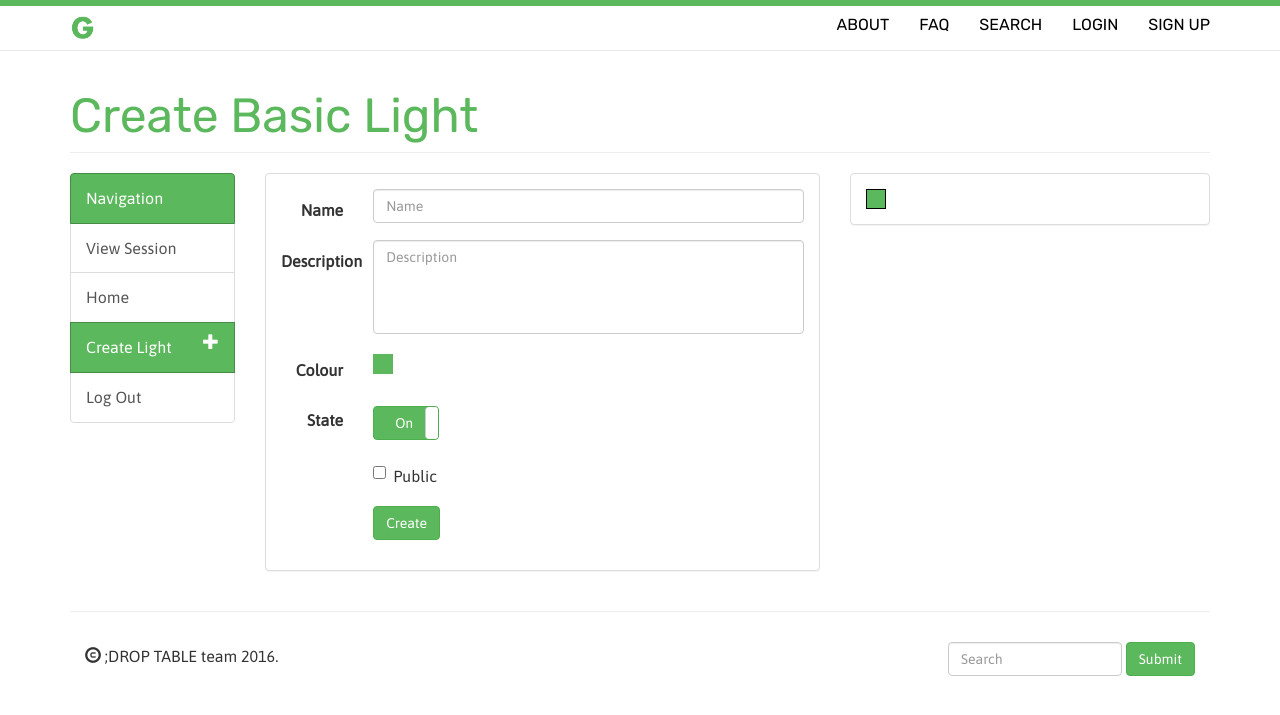
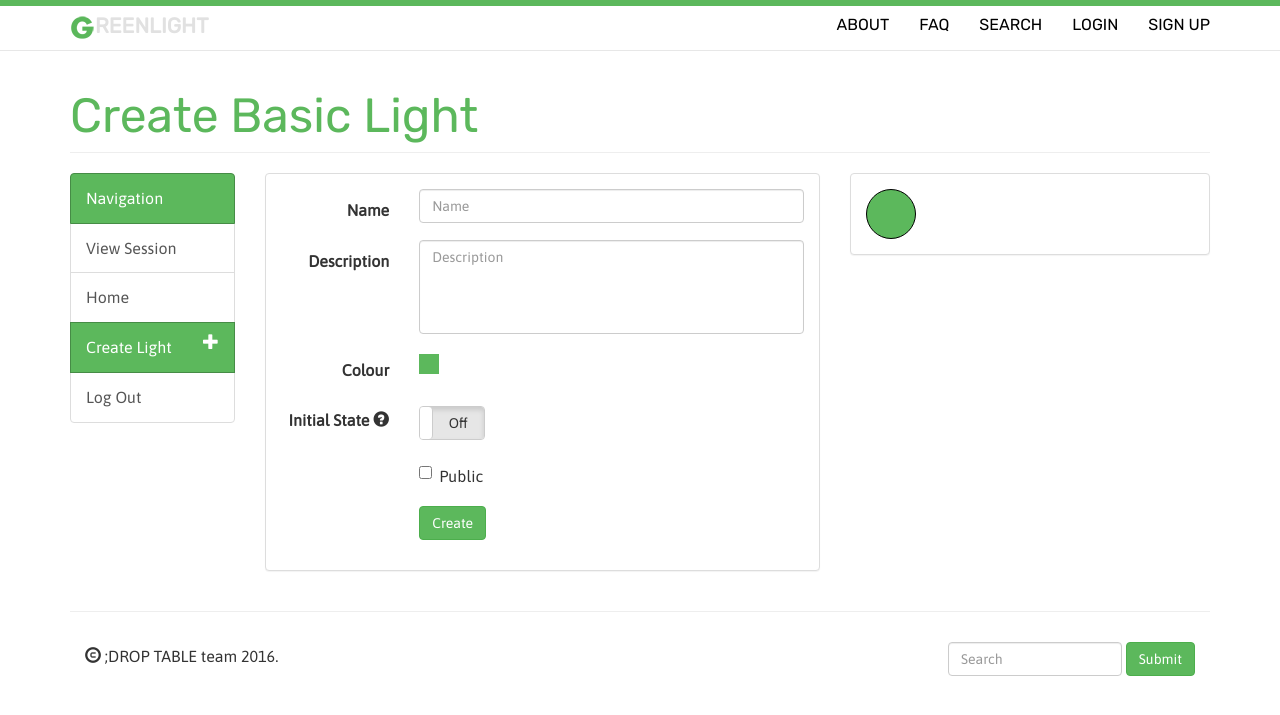
Before and after one commit to s3609381/Greenlight, a PHP site: page /dashboard/create-basic-light.php in a window 1280 px wide. Shown: the top 715 px of the page. Run offline with PHP 8.4, Linux system fonts and the light colour scheme.

Commit message:
[Steph] Fixed some QA issues on signup page, nav header and footer (see corresponding trello cards). Layed out the initial create basic light page - form done and includes a live previe of the light in another panel. Imported some css and js for the colour picker i used.

```diff
--- a/css/style.css
+++ b/css/style.css
@@ -54,12 +54,18 @@ textarea {
   font-weight: bold;
 }
 
+/* this is used as the 'greenlight' until our actual graphic is ready */
 .temp-greenlight{
-
-  width: 20px;
-  height: 20px;
+  border-radius: 50%;
+  width: 50px;
+  height: 50px;
   border: 1px solid #000;
   background-color: #5cb85c;
+}
+
+.tooltip-inner {
+    white-space:pre;
+    max-width:none;
 }
 
 /* note for steph from steph: remove border radius from buttons */
@@ -107,11 +113,17 @@ li> a:active {
 }
 
 .navbar-gl .navbar-brand {
-  color: #000;
+  color: #e1e1e1;
+  font-size: 1.32em;
+  font-weight: bold;
 }
 
 .navbar-gl .navbar-brand:hover {
   color: #5cb85c;
+}
+
+.panel-body-signup {
+  padding: 0px;
 }
 
 
@@ -122,6 +134,12 @@ li> a:active {
   color: #5cb85c;
   box-shadow: inset 0px 0px 0px #fff;
 }
+
+.navbar-brand > img {
+  display: inline;
+}
+
+
 
 
 /**********/
--- a/dashboard/create-basic-light.php
+++ b/dashboard/create-basic-light.php
@@ -30,6 +30,15 @@ session_start();
   <script src="../js/dash-nav-js.js"></script>
   <script src="../js/bootstrap-colorselector.js"></script>
   <script src="../js/bootstrap-toggle.min.js"></script>
+
+  <!-- opt-in for bootstrap tooltips because they are auto-off for performance reasons -->
+  <script>
+  $(function () {
+    $('[data-toggle="tooltip"]').tooltip()
+
+  })
+  </script>
+
 </head>
 
 <body>
@@ -66,22 +75,22 @@ session_start();
 
              <form action="" method="post" class="form-horizontal">
                 <div class="form-group">
-                  <label for="lightName" class="col-sm-2 control-label">Name</label>
-                  <div class="col-sm-10">
+                  <label for="lightName" class="col-sm-3 control-label">Name</label>
+                  <div class="col-sm-9">
                     <input type="text" class="form-control" id="lightName" placeholder="Name" name="lightname" required>
                   </div>
                 </div>
 
                 <div class="form-group">
-                  <label for="lightDesc" class="col-sm-2 control-label">Description</label>
-                  <div class="col-sm-10">
-                    <textarea class="form-control" rows="4" id="lightDesc" placeholder="Description" name="lightdesc" required></textarea>
+                  <label for="lightDesc" class="col-sm-3 control-label">Description</label>
+                  <div class="col-sm-9">
+                    <textarea class="form-control" rows="4" id="lightDesc" placeholder="Description" name="lightdesc" max-length="254" required></textarea>
                   </div>
                 </div>
 
                 <div class="form-group">
-                  <label for="colorselector" class="col-sm-2 control-label">Colour</label>
-                  <div class="col-sm-10">
+                  <label for="colorselector" class="col-sm-3 control-label">Colour</label>
+                  <div class="col-sm-9">
 
                     <select id="colorselector">
                       <option value="#5CB85C" data-color="#5CB85C" selected="selected"></option>
@@ -90,6 +99,7 @@ session_start();
                       <option value="#DC143C" data-color="#DC143C"></option>
                       <option value="#FF8C00" data-color="#FF8C00"></option>
                       <option value="#C71585" data-color="#C71585"></option>
+                      <!-- add more colours -->
                       </select>
 
                     <script>
@@ -100,18 +110,18 @@ session_start();
                 </div>
 
                 <div class="form-group">
-                  <label for="state" class="col-sm-2 control-label">State</label>
-                  <div class="col-sm-10">
+                  <label for="state" class="col-sm-3 control-label">Initial State <span class="glyphicon glyphicon-question-sign" aria-hidden="true" data-toggle="tooltip" data-placement="right" title="Choose whether your light will initialise as on or off."></span></label>
+                  <div class="col-sm-9">
                     <div class="checkbox">
                   <label>
-                    <input id="state" type="checkbox" checked data-toggle="toggle" data-onstyle="success">
+                    <input id="state" type="checkbox" data-toggle="toggle" data-onstyle="success">
                   </label>
                     </div>
                   </div>
                 </div>
 
                 <div class="form-group">
-                  <div class="col-sm-offset-2 col-sm-10">
+                  <div class="col-sm-offset-3 col-sm-9">
                     <div class="checkbox">
                   <label>
                     <input type="checkbox"> Public
@@ -121,7 +131,7 @@ session_start();
                 </div>
 
                 <div class="form-group">
-                  <div class="col-sm-offset-2 col-sm-10">
+                  <div class="col-sm-offset-3 col-sm-9">
                     <input class="btn btn-success" type="submit" name='submit' value="Create" />
                   </div>
                 </div>
--- a/modules/nav-loggedin.php
+++ b/modules/nav-loggedin.php
@@ -9,7 +9,7 @@
         <span class="icon-bar"></span>
         <span class="icon-bar"></span>
       </button>
-      <a class="navbar-brand" href="/index.php"><img src="/images/LogoGreen.png" height="25" width="25"/></a>
+      <a class="navbar-brand" href="/index.php"><img src="/images/green-light-logo_25x25.png" />REENLIGHT</a>
       <!-- placeholder - replace with logo -->
     </div>
 
--- a/modules/nav.php
+++ b/modules/nav.php
@@ -9,7 +9,7 @@
         <span class="icon-bar"></span>
         <span class="icon-bar"></span>
       </button>
-      <a class="navbar-brand" href="/index.php"><img src="/images/LogoGreen.png" height="25" width="25"/></a>
+      <a class="navbar-brand" href="/index.php"><img src="/images/green-light-logo_25x25.png" />REENLIGHT</a>
       <!-- placeholder - replace with logo -->
     </div>
 
--- a/search.php
+++ b/search.php
@@ -74,7 +74,7 @@ session_start();
         <hr>
 
         <!-- footer -->
-        <?php include("modules/footer.php") ?>
+        <?php include("modules/footer-search.php") ?>
 
     </div>
     <!-- /contatiner -->
--- a/signup.php
+++ b/signup.php
@@ -205,7 +205,7 @@ if(isset($_POST['signup'])){
         </div>
         <div class="col-md-6">
           <div class="panel panel-no-border">
-            <div class="panel-body">
+            <div class="panel-body-signup">
 
               <form action="" method="post" class="form-horizontal">
                 <div class="form-group">
```
Also changed, not shown: modules/footer-search.php (added, +34 -0 lines), images/green-light-logo_25x25.png (added), images/green-light-logo_32x32_favicon.png (added), images/green-light-logo_32x32_icon.ico (added).
